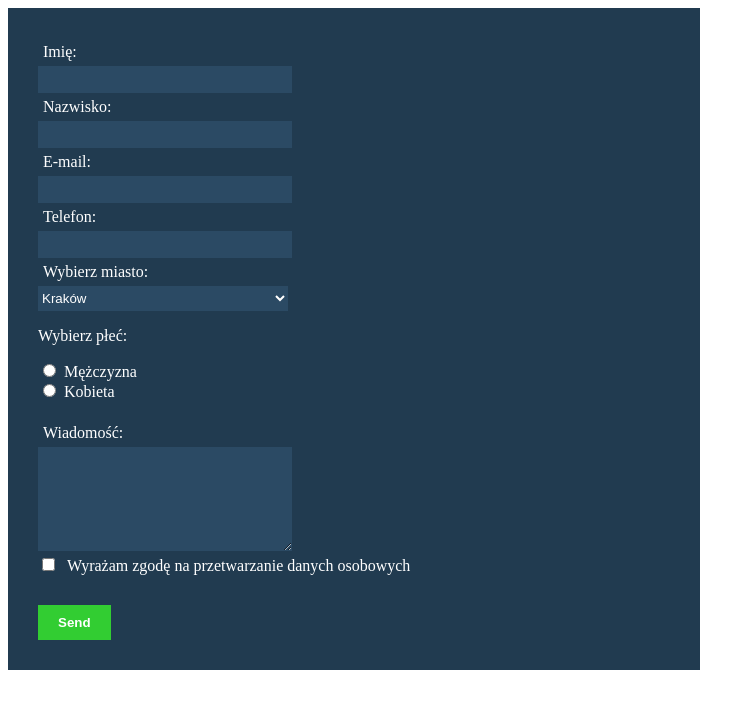
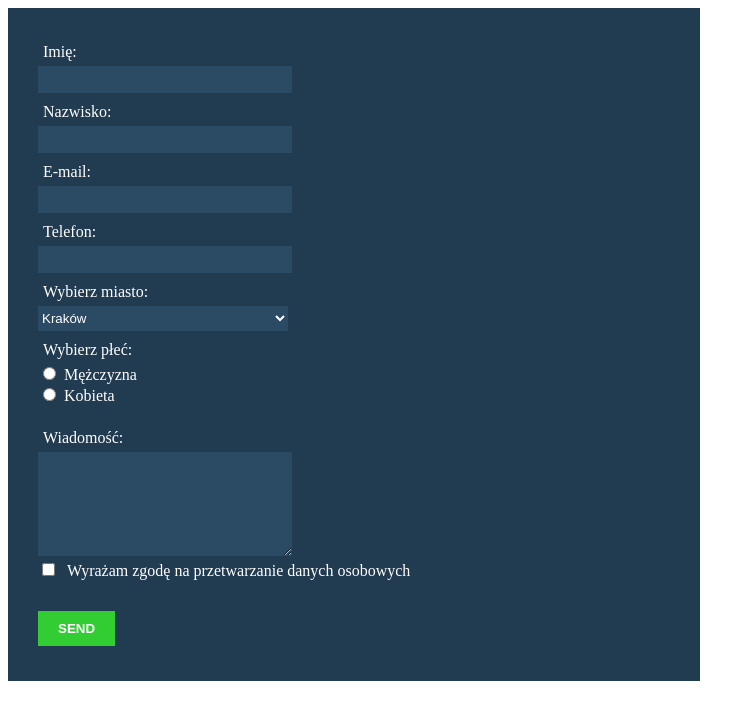
Before and after one commit to sfidura/css3, a plain HTML site: page 5-wartsztat/index.html in a window 1280 px wide. Shown: the whole page, without its empty margins (0-755 px from the left). Drawn offline with Linux system fonts and the light colour scheme.

Commit message:
koniec warsztatu

```diff
--- a/5-wartsztat/css/style.css
+++ b/5-wartsztat/css/style.css
@@ -8,6 +8,9 @@ form{
     width: 50%;
     padding: 30px;
 }
+form input, form select{
+    margin-bottom: 5px;
+}
 form > label{
     display: block;
     margin: 5px;
@@ -15,11 +18,15 @@ form > label{
 form > input{
     background-color: #2b4a64;
 }
-form > input[type="text"], form > input[type="email"], form > input[type="tel"]{
+form > input[type="text"],
+form > input[type="email"],
+form > input[type="tel"]{
     width: 250px;
     height: 25px;
 }
-form > input:focus, form > select:focus, textarea:focus{
+form > input:focus,
+form > select:focus,
+textarea:focus{
     background-color: #4e708c;
     border: 1px #ffffff solid;
     color: #ffffff;
@@ -44,5 +51,9 @@ form > input[type="submit"]{
     background-color: limegreen;
     margin-top: 30px;
     padding: 10px 20px 10px 20px;
-    font-weight: 900;
+    font-weight: 900;text-transform: uppercase;
+
 }
+form > p{
+    margin: 5px;
+}
```
